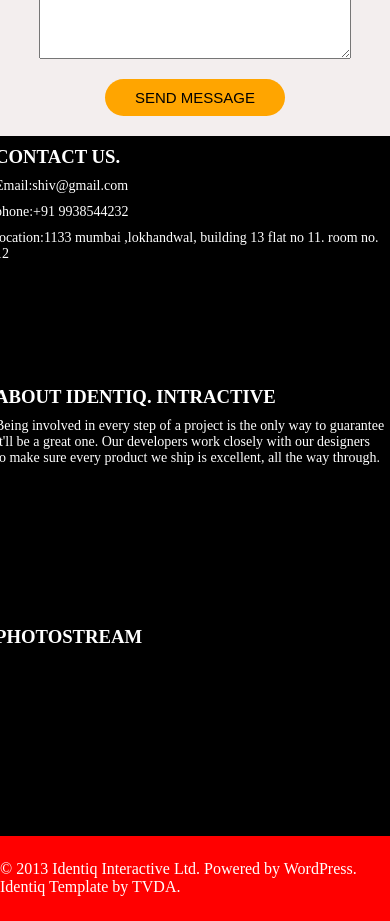
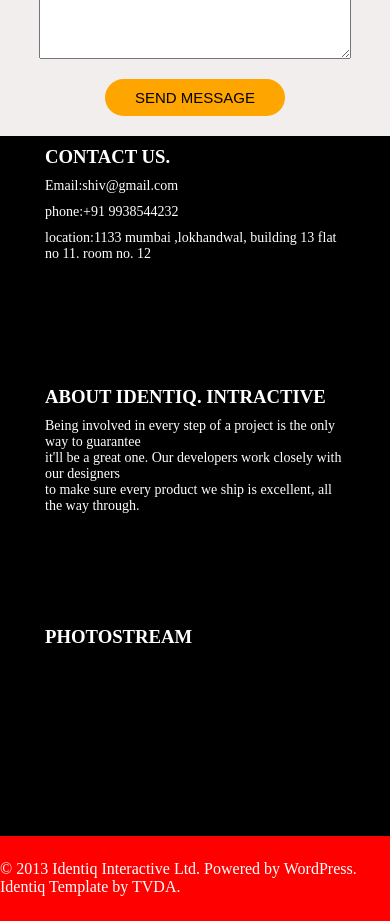
Before and after one commit to shiv786-spec/identique, a React (Vite) app: page / in a window 390 px wide. Shown: the part 7240-8161 px from the top of the page. Built offline with nearby package versions, Linux system fonts and the light colour scheme.

Commit message:
add changes

```diff
--- a/src/components/footer.css
+++ b/src/components/footer.css
@@ -7,8 +7,10 @@
         text-align: left;
     }
       .footer-box{
+        display: flex;
+        padding: 10px;
         min-height: 200px;
-        min-width: 400px;
+        width: 300px;
       }
 }
 
@@ -23,7 +25,7 @@
 
     .footer-box{
         min-height: 200px;
-        min-width: 400px;
+        /* width: 400px; */
         /* border: 2px solid white; */
         display: flex;
         padding: 10px;
```
